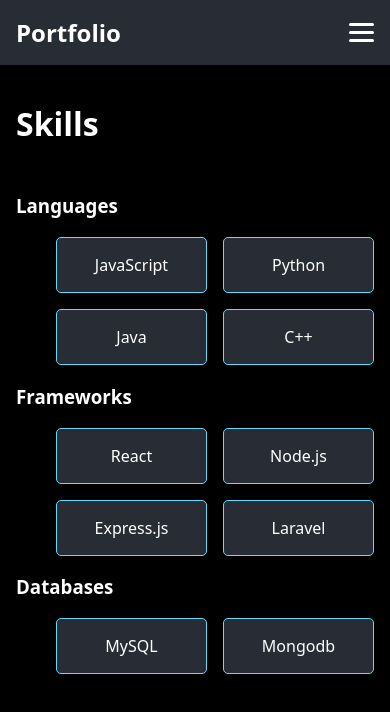
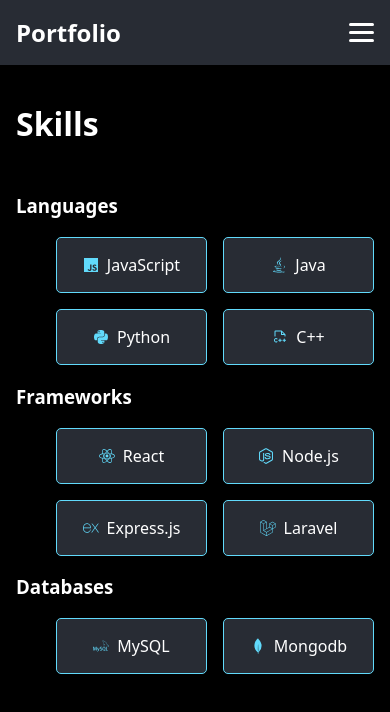
Before and after one commit to surajsooraj26/portfolio, a React (Vite) app: page /portfolio/skills in a window 390 px wide. Shown: the top 712 px of the page. Built offline with nearby package versions, Linux system fonts and the light colour scheme.

Commit message:
mobile-skill

```diff
--- a/src/components/Mobile/MobileHome.jsx
+++ b/src/components/Mobile/MobileHome.jsx
@@ -1,6 +1,10 @@
 import "./MobileHome.css";
 import projectdata from "./../../data/project.json";
 import { useNavbar } from "../../context/NavbarContext";
+import { IoLogoJavascript } from "react-icons/io5";
+import { FaNodeJs } from "react-icons/fa";
+import { SiExpress, SiMongodb } from "react-icons/si";
+
 function MobileHome() {
   const [showNavbar, setShowNavbar] = useNavbar();
   return (
@@ -8,17 +12,18 @@
       <div className="mobile-intro">
         <h1>Hi, I'm Suraj!</h1>
         <p>
-          A passionate web developer with a focus on creating innovative and
-          user-friendly applications. With a background in computer science and
-          a love for problem-solving, I enjoy building solutions that make a
-          difference. My expertise spans various technologies, and I'm always
-          eager to learn and adapt to new challenges.
+          A passionate Assistant Professor and tech enthusiast with a focus on
+          creating innovative and user-friendly applications. With a background
+          in computer science and a love for problem-solving, I enjoy building
+          solutions that make a difference. My expertise spans various
+          technologies, and I'm always eager to learn and adapt to new
+          challenges.
         </p>
       </div>
       <div className="mobile-profile">
         <img src="profile.jpg" loading="lazy" alt="Profile" />
         <h1>Suraj S</h1>
-        <p>Web Developer</p>
+        <p>Assistant Professor</p>
       </div>
       <div className="projects">
         <h2>Projects</h2>
@@ -45,10 +50,22 @@
       <div className="skills">
         <h2>Skills</h2>
         <ul>
-          <li>JavaScript</li>
-          <li>Node.js</li>
-          <li>Express.js</li>
-          <li>MongoDB</li>
+          <li className="list-icon">
+            <IoLogoJavascript color="#61dafb" />
+            JavaScript
+          </li>
+          <li className="list-icon">
+            <FaNodeJs color="#61dafb" />
+            Node.js
+          </li>
+          <li className="list-icon">
+            <SiExpress color="#61dafb" />
+            Express.js
+          </li>
+          <li className="list-icon">
+            <SiMongodb color="#61dafb" />
+            MongoDB
+          </li>
         </ul>
       </div>
       <div className="contact">
--- a/src/components/Mobile/MobileSkills.css
+++ b/src/components/Mobile/MobileSkills.css
@@ -11,3 +11,9 @@
   border-radius: 5px;
   border: 0.5px solid #61dafb;
 }
+ul .list-icon {
+  display: flex;
+  align-items: center;
+  justify-content: center;
+  gap: 8px;
+}
--- a/src/components/Mobile/MobileSkills.jsx
+++ b/src/components/Mobile/MobileSkills.jsx
@@ -1,4 +1,9 @@
 import { useNavbar } from "../../context/NavbarContext";
+import { IoLogoJavascript } from "react-icons/io5";
+import { FaJava, FaPython, FaReact, FaNodeJs, FaLaravel } from "react-icons/fa";
+import { PiFileCpp } from "react-icons/pi";
+import { SiExpress, SiMysql, SiMongodb } from "react-icons/si";
+
 import "./MobileSkills.css";
 function MobileSkills() {
   const [showNavbar, setShowNavbar] = useNavbar();
@@ -8,22 +13,52 @@
       <div className="skills">
         <h3>Languages</h3>
         <ul>
-          <li>JavaScript</li>
-          <li>Python</li>
-          <li>Java</li>
-          <li>C++</li>
+          <li className="list-icon">
+            <IoLogoJavascript color="#61dafb" />
+            JavaScript
+          </li>
+          <li className="list-icon">
+            <FaJava color="#61dafb" />
+            Java
+          </li>
+          <li className="list-icon">
+            <FaPython color="#61dafb" />
+            Python
+          </li>
+          <li className="list-icon">
+            <PiFileCpp color="#61dafb" />
+            C++
+          </li>
         </ul>
         <h3>Frameworks</h3>
         <ul>
-          <li>React</li>
-          <li>Node.js</li>
-          <li>Express.js</li>
-          <li>Laravel</li>
+          <li className="list-icon">
+            <FaReact color="#61dafb" />
+            React
+          </li>
+          <li className="list-icon">
+            <FaNodeJs color="#61dafb" />
+            Node.js
+          </li>
+          <li className="list-icon">
+            <SiExpress color="#61dafb" />
+            Express.js
+          </li>
+          <li className="list-icon">
+            <FaLaravel color="#61dafb" />
+            Laravel
+          </li>
         </ul>
         <h3>Databases</h3>
         <ul>
-          <li>MySQL</li>
-          <li>Mongodb</li>
+          <li className="list-icon">
+            <SiMysql color="#61dafb" />
+            MySQL
+          </li>
+          <li className="list-icon">
+            <SiMongodb color="#61dafb" />
+            Mongodb
+          </li>
         </ul>
       </div>
     </div>
```
